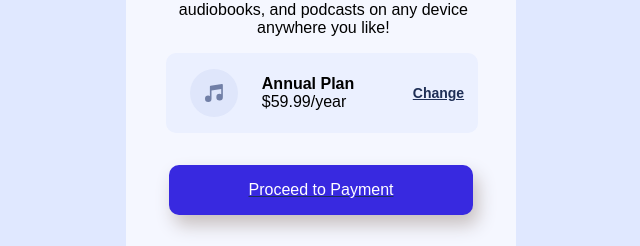
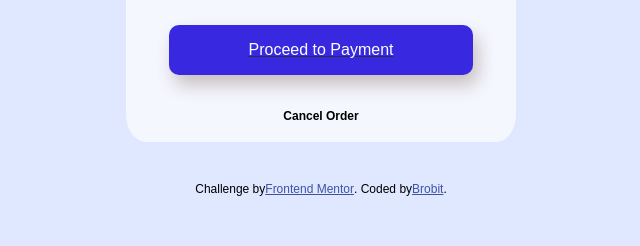
Before and after one commit to Brobit/order-summary, a plain HTML site: page index.html in a window 1280 px wide. Shown: the part 538-784 px from the top of the page, without its empty margins (319-959 px from the left). Drawn offline with Linux system fonts and the light colour scheme.

Commit message:
Add files via upload

```diff
--- a/style.css
+++ b/style.css
@@ -31,7 +31,7 @@ html, body {
     background-color: var(--Pale-blue);
     z-index: -100;
     width: 100%;
-    height: 1080px;
+    height: 100vh;
 }
 
 .main-conteneur {
@@ -39,7 +39,7 @@ html, body {
     display: flex;
     z-index: 2;
     width: 100%;
-    height: 1080px;
+    height: 100vh;
     justify-content: center;
     align-items: center;
 }
@@ -362,12 +362,12 @@ a:visited {
     display: flex;
     width: 100%;
     justify-content: center;
-    margin-top: 110vh;
+    margin-top: 50vh;
 }
 
-@media screen and (max-height: 1080px) {
+@media screen and (max-height: 1400px) {
     .attribution {
-        margin-top: 95vh;
+        margin-top: 90vh;
     }
 }
 
@@ -379,39 +379,17 @@ a:visited {
 
 @media screen and (max-height: 1000px) {
     .attribution {
-        margin-top: 100vh;
+        margin-top: 95vh;
     }
 }
 
 @media screen and (max-height: 950px) {
     .attribution {
-        margin-top: 105vh;
+        margin-top: 90vh;
     }
 }
 
-@media screen and (max-height: 900px) {
-    .attribution {
-        margin-top: 110vh;
-    }
-}
 
-@media screen and (max-height: 850px) {
-    .attribution {
-        margin-top: 120vh;
-    }
-}
-
-@media screen and (max-height: 800px) {
-    .attribution {
-        margin-top: 130vh;
-    }
-}
-
-@media screen and (max-height: 750px) {
-    .attribution {
-        margin-top: 135vh;
-    }
-}
 
 .attribution a {
     color: hsl(228, 45%, 44%);
```
